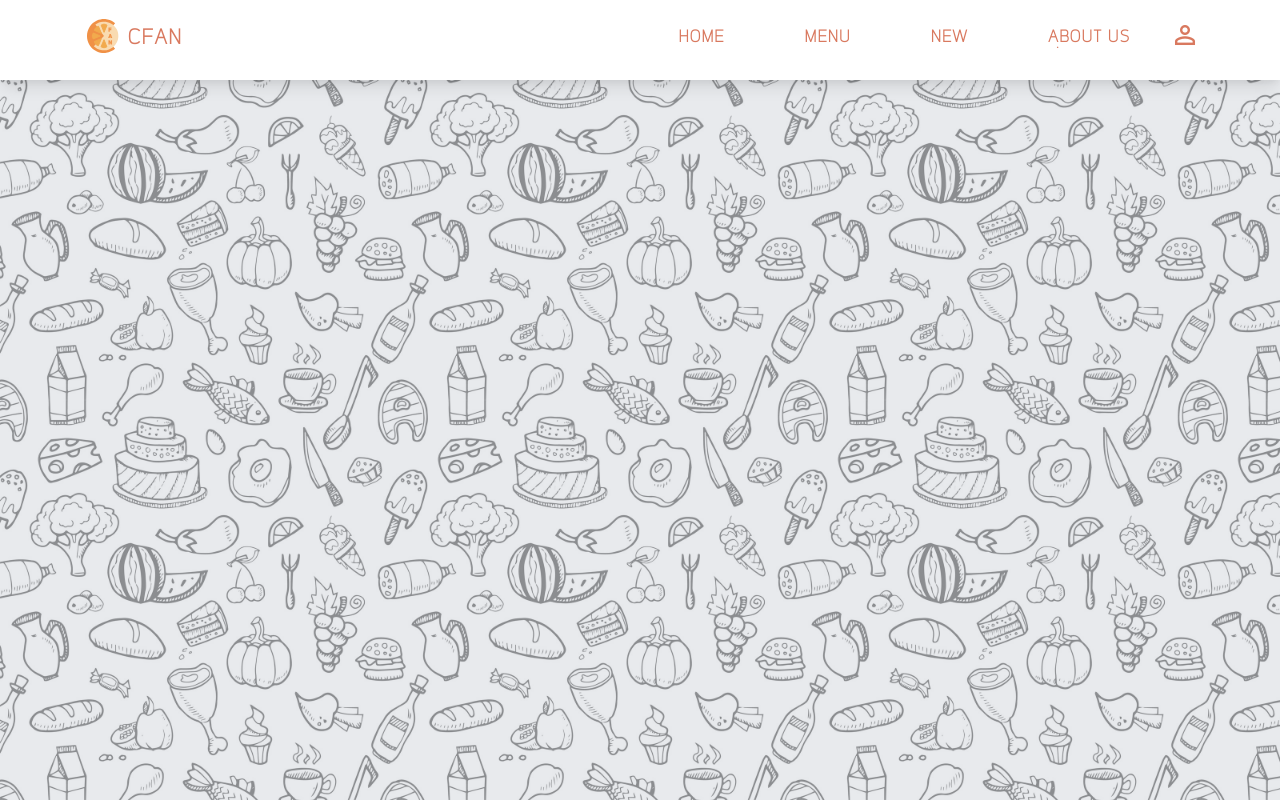
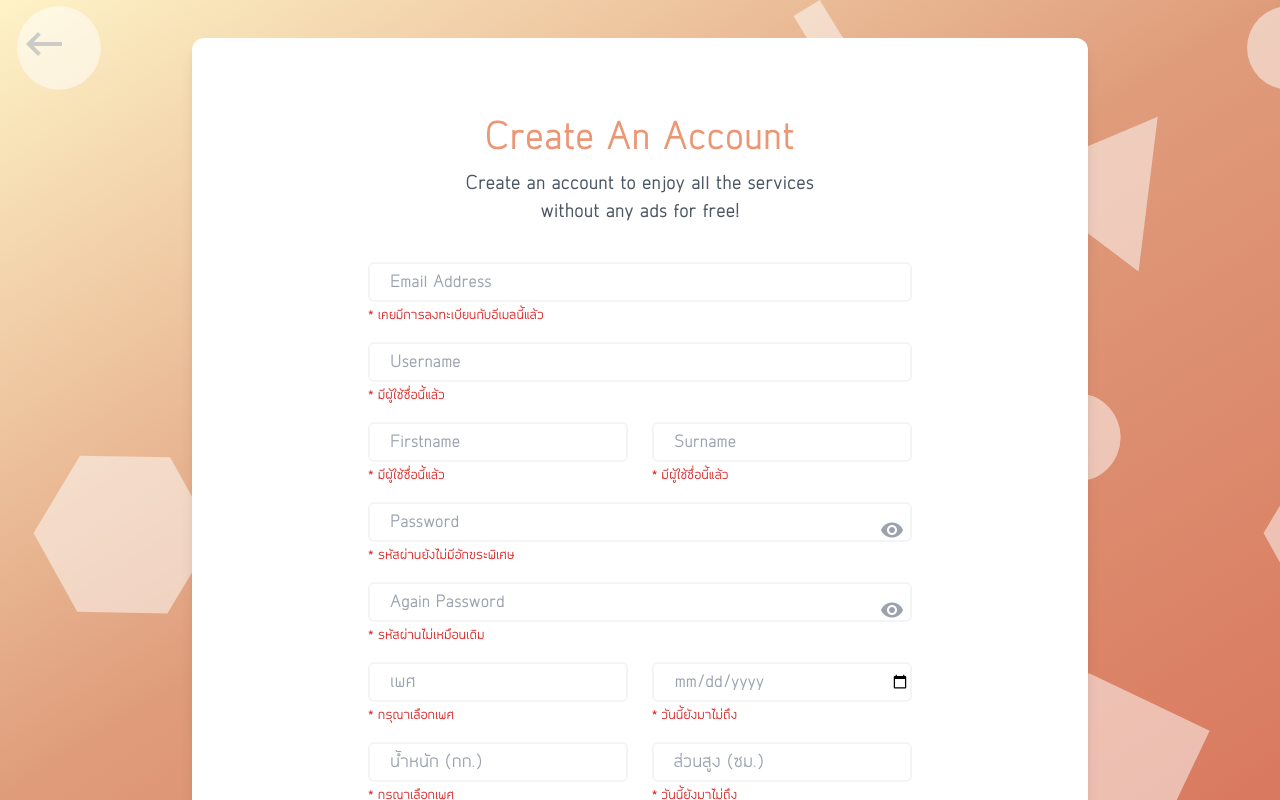
Before and after one commit to INT222-13-49-129/-INT222_Integrated_Project_Front-End, a Nuxt app: page /signup in a window 1280 px wide. Built offline with nearby package versions, Linux system fonts and the light colour scheme.

Commit message:
create sign up page

```diff
--- a/pages/signin.vue
+++ b/pages/signin.vue
@@ -48,7 +48,7 @@
             </div>
             <div class="flex flex-row-reverse justify-between mt-1">
               <span
-                class="text-gray-400 text-xs font-thin underline cursor-pointer"
+                class="text-gray-400 text-sm font-thin underline cursor-pointer"
               >Forget password?</span>
               <span v-if="false" class="text-red-600 text-xs font-thin">*password ไม่ถูกต้อง</span>
             </div>
@@ -60,7 +60,7 @@
         </form>
         <div class="md:mt-8 md:mb-6 mt-6 md:text-base text-sm">
           Don't have an account yet?
-          <NuxtLink to="/" class="underline text-lightorange">Sign up.</NuxtLink>
+          <NuxtLink to="/signup" class="underline text-lightorange">Sign up.</NuxtLink>
         </div>
       </div>
     </div>
--- /dev/null
+++ b/pages/signup.vue
@@ -0,0 +1,133 @@
+<template>
+
+  <div class="flex flex-col justify-center item-center w-full h-full text-gray-600 md:my-28 ">
+    <div class="absolute md:top-5 top-3 left-5 ">
+      <i class="material-icons md:text-5xl text-4xl text-gray-400 opacity-50 md:hover:animate-bouncexl cursor-pointer"
+        @click="hasHistory()
+        ? $router.go(-1)
+        : $router.push('/')">keyboard_backspace</i>
+    </div>
+    <div class="mx-auto md:w-224 w-11/12 h-auto pb-10 bg-white from-white to-gray-200 shadow-lg rounded-xl text-center">
+      <div>
+        <p class="md:text-4xl text-2xl font-bold text-lightorange md:pt-20 pt-10 pb-3">Create An Account</p>
+        <p class="md:text-lg text-sm">
+          Create an account to enjoy all the services
+          <br />without any ads for free!
+        </p>
+        <form>
+          <div class="md:mt-8 mt-4 mx-10 md:mx-44 text-left text-xs md:text-base ">
+            <input id="email" type="email"
+              class="rounded-md border-2 border-gray-100 w-full md:h-10 h-8 font-thin md:pl-5 pl-2 md:mt-1 "
+              placeholder="Email Address" />
+            <br />
+            <span v-if="true" class="text-red-600 text-xs font-thin">* เคยมีการลงทะเบียนกับอีเมลนี้แล้ว</span>
+          </div>
+          <div class="md:mt-3 mt-1 mx-10 md:mx-44 text-left text-xs md:text-base">
+            <input id="username"
+              class="rounded-md border-2 border-gray-100 w-full md:h-10 h-8 font-thin md:pl-5 pl-2 md:mt-1"
+              placeholder="Username" />
+            <br />
+            <span v-if="true" class="text-red-600 text-xs font-thin">* มีผู้ใช้ชื่อนี้แล้ว</span>
+          </div>
+          <div class="flex flex-row">
+            <div class="flex-grow w-1/2 md:mt-3 mt-1 ml-10 md:ml-44 text-left text-xs md:text-base">
+              <input id="firstname"
+                class="rounded-md border-2 border-gray-100 w-full md:h-10 h-8 font-thin md:pl-5 pl-2 md:mt-1"
+                placeholder="Firstname" />
+              <br />
+              <span v-if="true" class="text-red-600 text-xs font-thin">* มีผู้ใช้ชื่อนี้แล้ว</span>
+            </div>
+            <div class="flex-shrink md:w-10 w-3 ">
+              <!-- This item will shrink -->
+            </div>
+            <div class="flex-grow w-1/2 md:mt-3 mt-1 mr-10 md:mr-44 text-left text-xs md:text-base">
+              <input id="surname"
+                class="rounded-md border-2 border-gray-100 w-full md:h-10 h-8 font-thin md:pl-5 pl-2 md:mt-1"
+                placeholder="Surname" /><br />
+              <span v-if="true" class="text-red-600 text-xs font-thin">* มีผู้ใช้ชื่อนี้แล้ว</span>
+            </div>
+          </div>
+          <div class="md:mt-3 mt-1 mx-10 md:mx-44 text-left text-xs md:text-base">
+            <div class="relative min-w-min">
+              <span class="material-icons absolute md:top-5 top-2 right-2 cursor-pointer text-gray-400"
+                @click="showpass = !showpass">{{ showpass ? 'visibility' : 'visibility_off' }}</span>
+              <input id="password"
+                class="rounded-md border-2 border-gray-100 w-full md:h-10 h-8 font-thin md:pl-5 pl-2 md:mt-1"
+                placeholder="Password" :type="showpass ? 'password' : 'text'" /> <br />
+              <span v-if="true" class="text-red-600 text-xs font-thin">* รหัสผ่านยังไม่มีอักขระพิเศษ</span>
+            </div>
+          </div>
+          <div class="md:mt-3 mt-1 mx-10 md:mx-44 text-left text-xs md:text-base">
+            <div class="relative min-w-min">
+              <span class="material-icons absolute md:top-5 top-2 right-2 cursor-pointer text-gray-400"
+                @click="showpass = !showpass">{{ showpass ? 'visibility' : 'visibility_off' }}</span>
+              <input id="password"
+                class="rounded-md border-2 border-gray-100 w-full md:h-10 h-8 font-thin md:pl-5 pl-2 md:mt-1"
+                placeholder="Again Password" :type="showpass ? 'password' : 'text'" />
+            </div>
+            <span v-if="true" class="text-red-600 text-xs font-thin">* รหัสผ่านไม่เหมือนเดิม</span>
+          </div>
+          <div class="flex flex-row">
+            <div class="flex-grow w-1/2 md:mt-3 mt-1 ml-10 md:ml-44 text-left text-xs md:text-base">
+              <input id="gender" type="sex"
+                class="rounded-md border-2 border-gray-100 w-full md:h-10 h-8 font-thin md:pl-5 pl-2 md:mt-1"
+                placeholder="เพศ" />
+              <span v-if="true" class="text-red-600 text-xs font-thin text-left">* กรุณาเลือกเพศ</span>
+            </div>
+            <div class="flex-shrink md:w-10 w-3 ">
+              <!-- This item will shrink -->
+            </div>
+            <div class="flex-grow w-1/2 md:mt-3 mt-1 mr-10 md:mr-44 text-left text-xs md:text-base">
+              <input id="ิbirthday" type="date"
+                class="rounded-md border-2 border-gray-100 text-gray-400 w-full md:h-10 h-8 font-thin md:pl-5 pl-2 md:mt-1"
+                placeholder="dd-mm-yyyy" />
+              <span v-if="true" class="text-red-600 text-xs font-thin">* วันนี้ยังมาไม่ถึง</span>
+            </div>
+          </div>
+
+          <div class="flex flex-row">
+            <div class="flex-grow w-1/2 md:mt-3 mt-1 ml-10 md:ml-44 text-left text-xs md:text-base">
+              <input id="gender" type="number"
+                class="rounded-md border-2 border-gray-100 w-full md:h-10 h-8 font-thin md:pl-5 pl-2 md:mt-1"
+                placeholder="น้ำหนัก (กก.)" />
+              <span v-if="true" class="text-red-600 text-xs font-thin text-left">* กรุณาเลือกเพศ</span>
+              <p class="md:mb-6 text-xs mt-1 text-right text-gray-400">ใส่ทศนิยมได้</p>
+            </div>
+            <div class="flex-shrink md:w-10 w-3 ">
+              <!-- This item will shrink -->
+            </div>
+            <div class="flex-grow w-1/2 md:mt-3 mt-1 mr-10 md:mr-44 text-left text-xs md:text-base">
+              <input id="ิbirthday" type="number"
+                class="rounded-md border-2 border-gray-100 text-gray-400 w-full md:h-10 h-8 font-thin md:pl-5 pl-2 md:mt-1"
+                placeholder="ส่วนสูง (ซม.)" />
+              <span v-if="true" class="text-red-600 text-xs font-thin">* วันนี้ยังมาไม่ถึง</span>
+              <p class="md:mb-6 text-xs mt-1 text-right text-gray-400">ใส่ทศนิยมได้</p>
+            </div>
+          </div>
+
+
+          <button type="submit"
+            class="mx-auto mt-8 md:mb-6 md:px-14  w-3/6 md:w-auto py-1.5 md:text-xl text-base rounded-lg text-white bg-brightsalmon">
+            Create Account</button>
+        </form>
+      </div>
+    </div>
+    </div>
+
+</template>
+<script>
+  export default {
+    layout: 'signinbg',
+    data() {
+      return {
+        showpass: true
+      };
+    },
+    methods: {
+      hasHistory() {
+        return window.history.length > 2
+      }
+    },
+  }
+
+</script>
```
